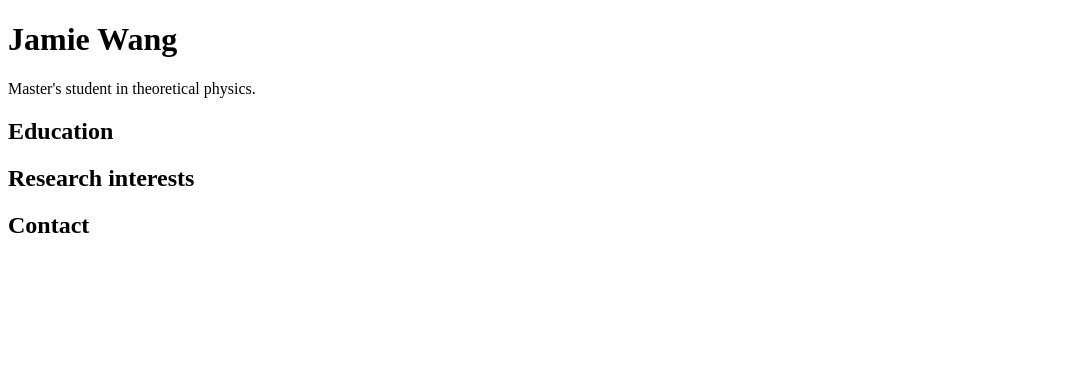
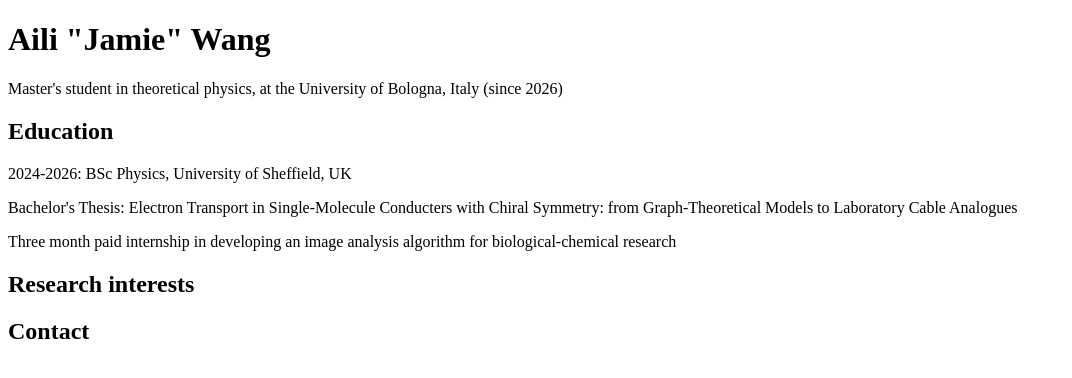
Before and after one commit to MahlerSymphony6/jamie-wang, a plain HTML site: page index.html in a window 1280 px wide. Shown: the whole page, without its empty margins (0-1072 px from the left). Drawn offline with Linux system fonts and the light colour scheme.

Commit message:
Revise personal details and education section
Updated personal information and added educational background.

```diff
--- a/index.html
+++ b/index.html
@@ -6,9 +6,12 @@
   <title>Jamie Wang</title>
 </head>
 <body>
-  <h1>Jamie Wang</h1>
-  <p>Master's student in theoretical physics.</p>
+  <h1>Aili "Jamie" Wang</h1>
+  <p>Master's student in theoretical physics, at the University of Bologna, Italy (since 2026)</p>
   <h2>Education</h2>
+  <p>2024-2026: BSc Physics, University of Sheffield, UK</p>
+  <p>Bachelor's Thesis: Electron Transport in Single-Molecule Conducters with Chiral Symmetry: from Graph-Theoretical Models to Laboratory Cable Analogues</p>
+  <p>Three month paid internship in developing an image analysis algorithm for biological-chemical research</p>
   <h2>Research interests</h2>
   <h2>Contact</h2>
 </body>
```
